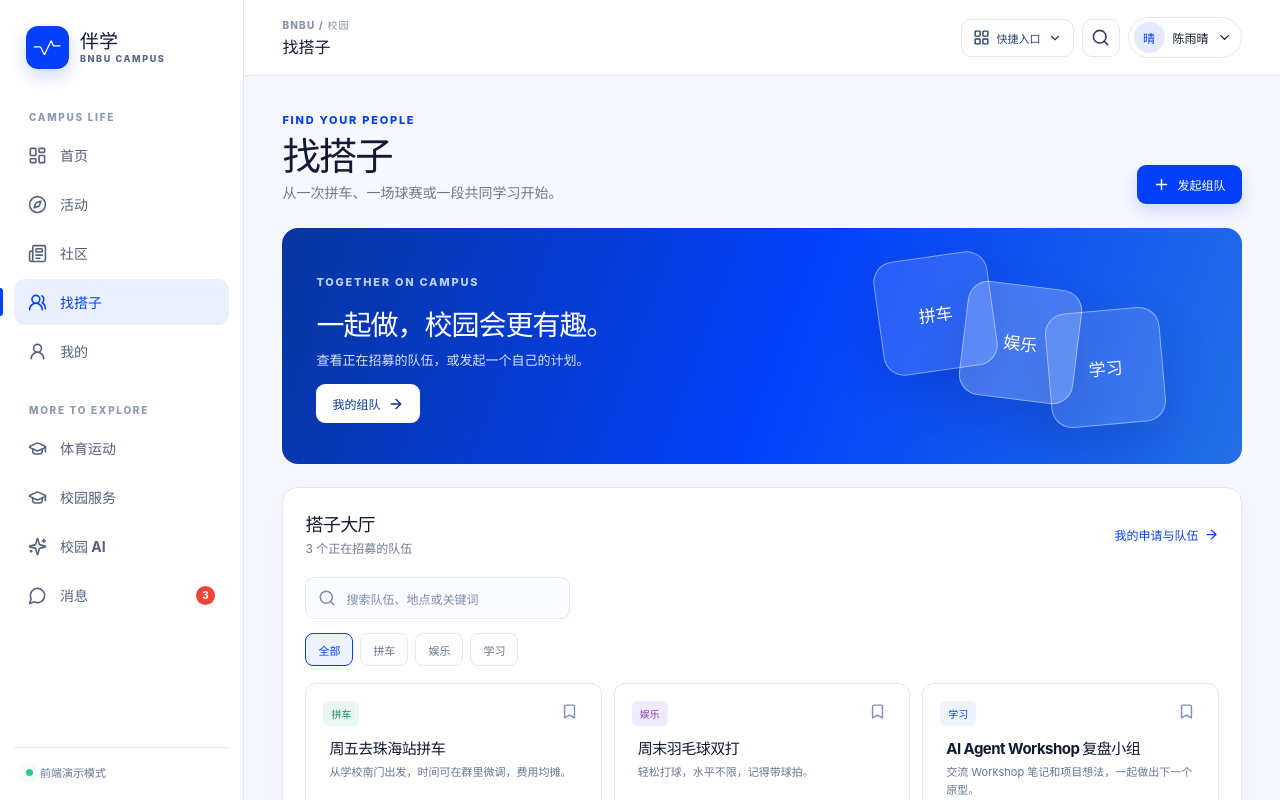
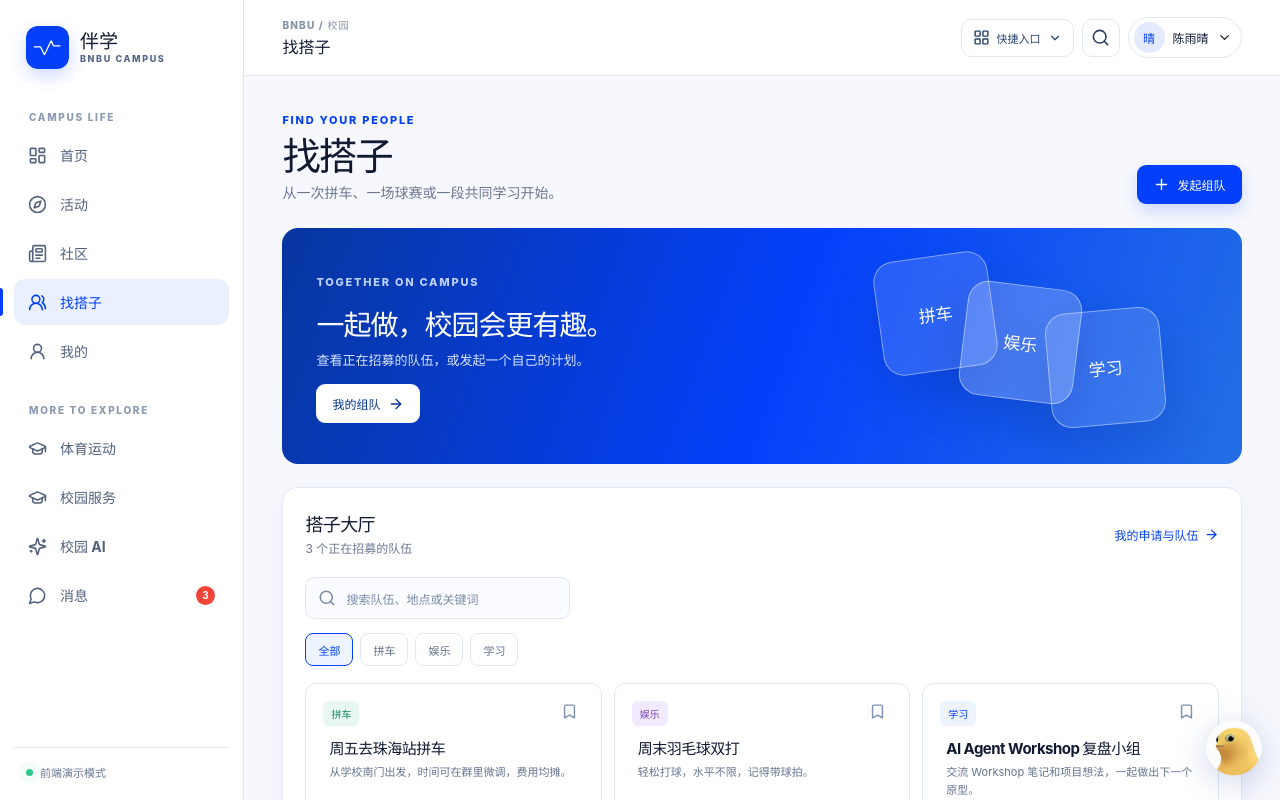
Before and after one commit to Luoyi-Gan/bnbu-banxue, a React (Vite) app: page /v2/partners in a window 1280 px wide. Shown: the top 800 px of the page. Built offline with nearby package versions, Linux system fonts and the light colour scheme.

Commit message:
Make AI mascot draggable and hide it on the AI page

```diff
--- /dev/null
+++ b/src/v2/DraggableAI.tsx
@@ -0,0 +1,69 @@
+import { useEffect, useRef, useState, type PointerEvent } from 'react'
+import { Link } from 'react-router-dom'
+
+type Point = { x: number; y: number }
+const positionKey = 'bnbu-campus-v2:ai-position'
+
+function keepVisible(point: Point, element: HTMLAnchorElement): Point {
+  const bottom = window.innerWidth <= 720 ? 84 : 8
+  return {
+    x: Math.max(8, Math.min(point.x, window.innerWidth - element.offsetWidth - 8)),
+    y: Math.max(8, Math.min(point.y, window.innerHeight - element.offsetHeight - bottom)),
+  }
+}
+
+export function DraggableAI({ src }: { src: string }) {
+  const anchor = useRef<HTMLAnchorElement>(null)
+  const drag = useRef<{ id: number; start: Point; origin: Point; moved: boolean } | null>(null)
+  const suppressClick = useRef(false)
+  const [position, setPosition] = useState<Point | null>(() => {
+    try {
+      const value = JSON.parse(localStorage.getItem(positionKey) ?? 'null')
+      return value && Number.isFinite(value.x) && Number.isFinite(value.y) ? value : null
+    } catch { return null }
+  })
+  const [dragging, setDragging] = useState(false)
+  useEffect(() => {
+    const resize = () => setPosition(current => current && anchor.current ? keepVisible(current, anchor.current) : current)
+    resize()
+    window.addEventListener('resize', resize)
+    return () => window.removeEventListener('resize', resize)
+  }, [])
+  useEffect(() => {
+    if (position) {
+      try { localStorage.setItem(positionKey, JSON.stringify(position)) } catch { /* session position remains available */ }
+    }
+  }, [position])
+  const start = (event: PointerEvent<HTMLAnchorElement>) => {
+    if (!event.isPrimary || event.button !== 0) return
+    const rect = event.currentTarget.getBoundingClientRect()
+    suppressClick.current = false
+    drag.current = { id: event.pointerId, start: { x: event.clientX, y: event.clientY }, origin: { x: rect.left, y: rect.top }, moved: false }
+    event.currentTarget.setPointerCapture(event.pointerId)
+  }
+  const move = (event: PointerEvent<HTMLAnchorElement>) => {
+    const current = drag.current
+    if (!current || current.id !== event.pointerId) return
+    const dx = event.clientX - current.start.x
+    const dy = event.clientY - current.start.y
+    if (!current.moved && Math.hypot(dx, dy) < 6) return
+    current.moved = true
+    suppressClick.current = true
+    setDragging(true)
+    setPosition(keepVisible({ x: current.origin.x + dx, y: current.origin.y + dy }, event.currentTarget))
+  }
+  const finish = (event: PointerEvent<HTMLAnchorElement>) => {
+    if (drag.current?.id !== event.pointerId) return
+    drag.current = null
+    setDragging(false)
+    if (event.currentTarget.hasPointerCapture(event.pointerId)) event.currentTarget.releasePointerCapture(event.pointerId)
+  }
+  return <Link ref={anchor} to="/v2/ai" className={`v2-ai-float${dragging ? ' is-dragging' : ''}`}
+    aria-label="打开校园 AI" title="点击打开校园 AI，拖动调整位置" draggable={false}
+    style={position ? { left: position.x, top: position.y, right: 'auto', bottom: 'auto' } : undefined}
+    onPointerDown={start} onPointerMove={move} onPointerUp={finish} onPointerCancel={finish} onLostPointerCapture={finish}
+    onDragStart={event => event.preventDefault()}
+    onClick={event => { if (suppressClick.current && event.detail !== 0) { event.preventDefault(); suppressClick.current = false } }}>
+    <img src={src} alt="" draggable={false}/>
+  </Link>
+}
--- a/src/v2/V2App.tsx
+++ b/src/v2/V2App.tsx
@@ -12,6 +12,7 @@ import { StudentSearch } from './StudentSearch'
 import { AdminDashboard, AdminModeration, AdminVerifications } from './admin'
 import { V2Activities, V2Community, V2Home, V2Messages, V2Partners, V2Teams } from './student'
 import { V2AI, V2Campus, V2Me, V2Settings } from './services'
+import { DraggableAI } from './DraggableAI'
 import { V2Sports } from './V2Sports'
 import { V2CampusExplore } from './V2CampusExplorer'
 import './v2.css'
@@ -96,7 +97,7 @@ function V2Shell({ children }: { children: ReactNode }) {
       </header>
       <main className="v2-main">{children}</main>
     </div>
-    {!admin && !teacher && !sports && <><nav className="v2-mobile-nav" aria-label="手机主导航">{studentNav.slice(0, 5).map(({ path, label, icon: Icon, ...rest }) => <NavLink key={path} to={path} end={'end' in rest} className={({ isActive }) => isActive ? 'is-active' : ''}><Icon size={20}/><span>{label}</span></NavLink>)}</nav><Link to="/v2/ai" className="v2-ai-float" aria-label="打开校园 AI"><img src={state.aiIconChoice === 'kitty' ? kittyIcon : state.aiIconChoice === 'custom' && state.aiCustomIcon ? state.aiCustomIcon : yellowIcon} alt=""/></Link></>}
+    {!admin && !teacher && !sports && <><nav className="v2-mobile-nav" aria-label="手机主导航">{studentNav.slice(0, 5).map(({ path, label, icon: Icon, ...rest }) => <NavLink key={path} to={path} end={'end' in rest} className={({ isActive }) => isActive ? 'is-active' : ''}><Icon size={20}/><span>{label}</span></NavLink>)}</nav>{location.pathname !== '/v2/ai' && <DraggableAI src={state.aiIconChoice === 'kitty' ? kittyIcon : state.aiIconChoice === 'custom' && state.aiCustomIcon ? state.aiCustomIcon : yellowIcon}/>}</>}
     {admin && <nav className="v2-mobile-nav" aria-label="手机管理导航">{adminNav.map(({ path, label, icon: Icon, ...rest }) => <NavLink key={path} to={path} end={'end' in rest} className={({ isActive }) => isActive ? 'is-active' : ''}><Icon size={20}/><span>{label.replace('管理', '')}</span></NavLink>)}</nav>}
   </div>
 }
```
Also changed, not shown: src/v2/v2.css, 1 other file (tests, documents, lock files or other folders).
